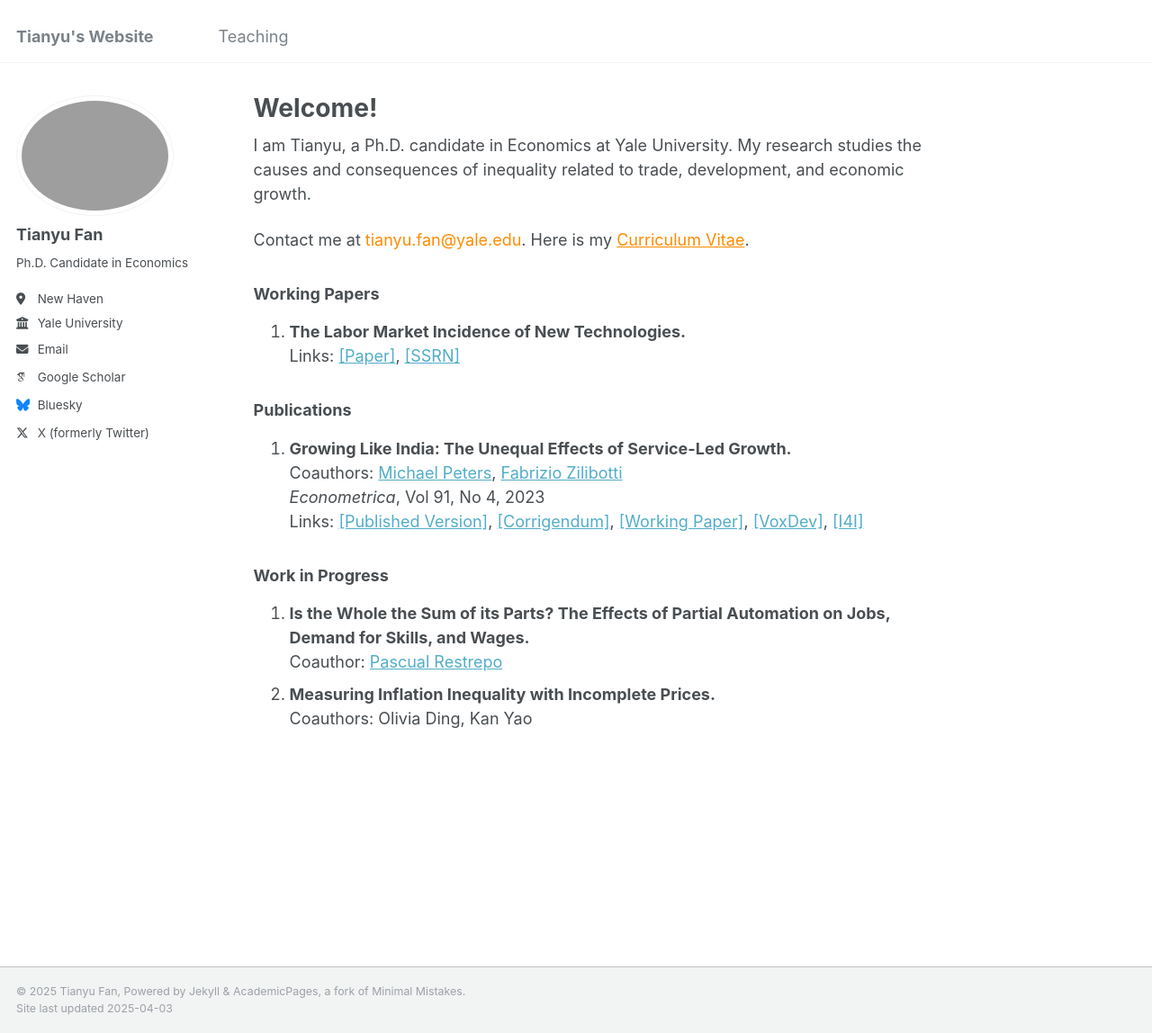
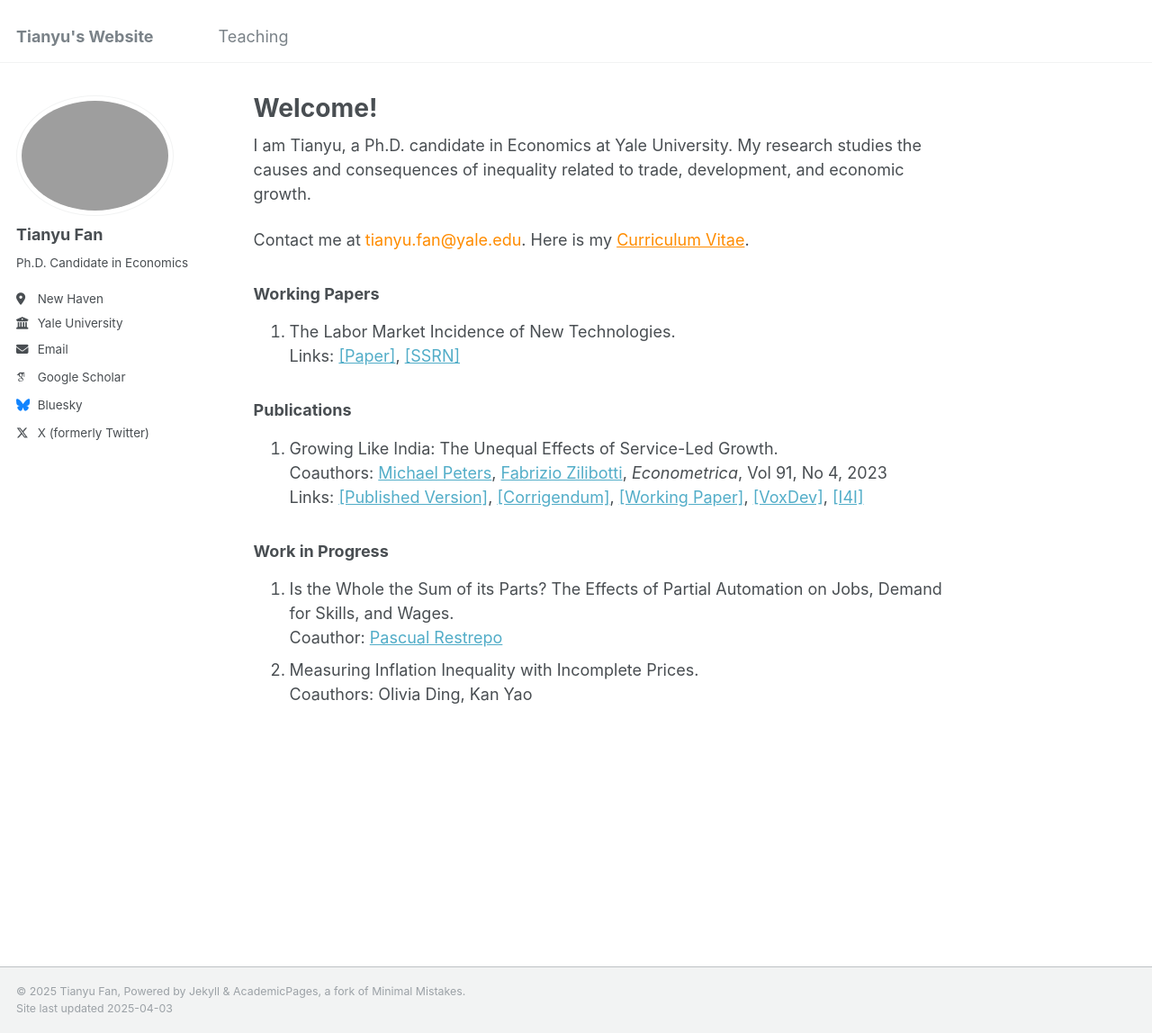
Before and after one commit to tianyufan-econ/tianyufan-econ.github.io, a Jekyll site: the page built from _pages/about.md, in a window 1280 px wide and 1148 px high. Shown: the whole window at 90% size. Built offline with Jekyll 4.4.1, drawn with Linux system fonts in a browser that asks for light colours; some web fonts are replaced.

```diff
--- a/_pages/about.md
+++ b/_pages/about.md
@@ -13,19 +13,18 @@ Contact me at <span style="color: darkorange;">tianyu.fan@yale.edu</span>. Here
 
 ### Working Papers
 
-1. **The Labor Market Incidence of New Technologies.**
+1. The Labor Market Incidence of New Technologies.
    Links: [[Paper]](/files/FAN_Technology_Incidence.pdf), [[SSRN]](https://papers.ssrn.com/sol3/papers.cfm?abstract_id=5160195)
 
 ### Publications
 
-1. **Growing Like India: The Unequal Effects of Service-Led Growth.**
-   Coauthors: [Michael Peters](https://mipeters.weebly.com), [Fabrizio Zilibotti](https://campuspress.yale.edu/zilibotti/)
-   *Econometrica*, Vol 91, No 4, 2023
+1. Growing Like India: The Unequal Effects of Service-Led Growth.
+   Coauthors: [Michael Peters](https://mipeters.weebly.com), [Fabrizio Zilibotti](https://campuspress.yale.edu/zilibotti/), *Econometrica*, Vol 91, No 4, 2023
    Links: [[Published Version]](/files/FPZ_UnequalGrowth.pdf), [[Corrigendum]](/files/FPZ_Corrigendum.pdf), [[Working Paper]](/files/FPZ_ECMA_final.pdf), [[VoxDev]](https://voxdev.org/topic/macroeconomics-growth/how-services-drive-growth-emerging-economies-evidence-india), [[I4I]](https://www.ideasforindia.in/topics/macroeconomics/india-s-service-led-economic-growth.html)
 
 ### Work in Progress
 
-1. **Is the Whole the Sum of its Parts? The Effects of Partial Automation on Jobs, Demand for Skills, and Wages.**
+1. Is the Whole the Sum of its Parts? The Effects of Partial Automation on Jobs, Demand for Skills, and Wages.
    Coauthor: [Pascual Restrepo](https://campuspress.yale.edu/pascualrestrepo/)
-2. **Measuring Inflation Inequality with Incomplete Prices.**
+2. Measuring Inflation Inequality with Incomplete Prices.
    Coauthors: Olivia Ding, Kan Yao
```
